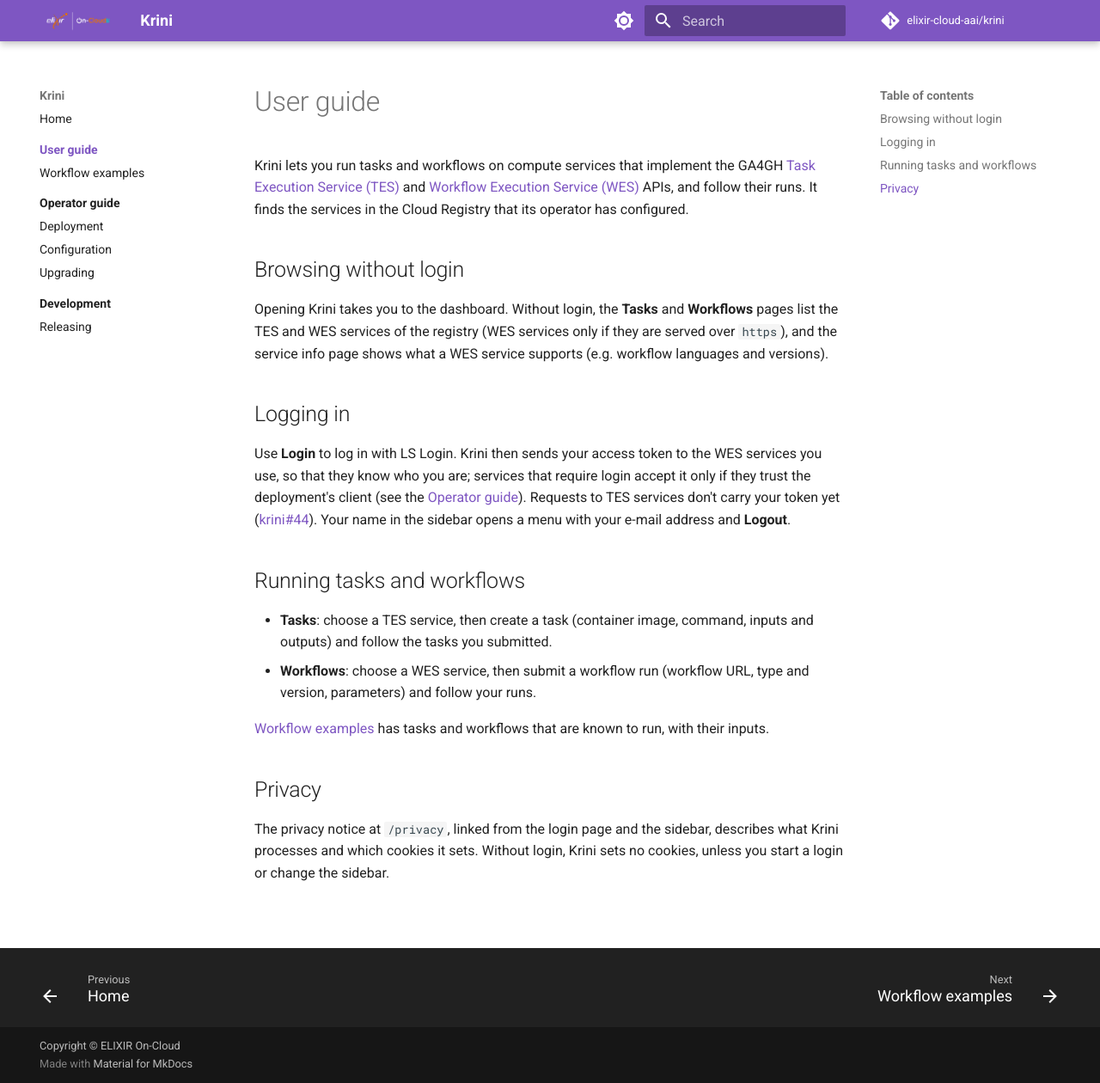
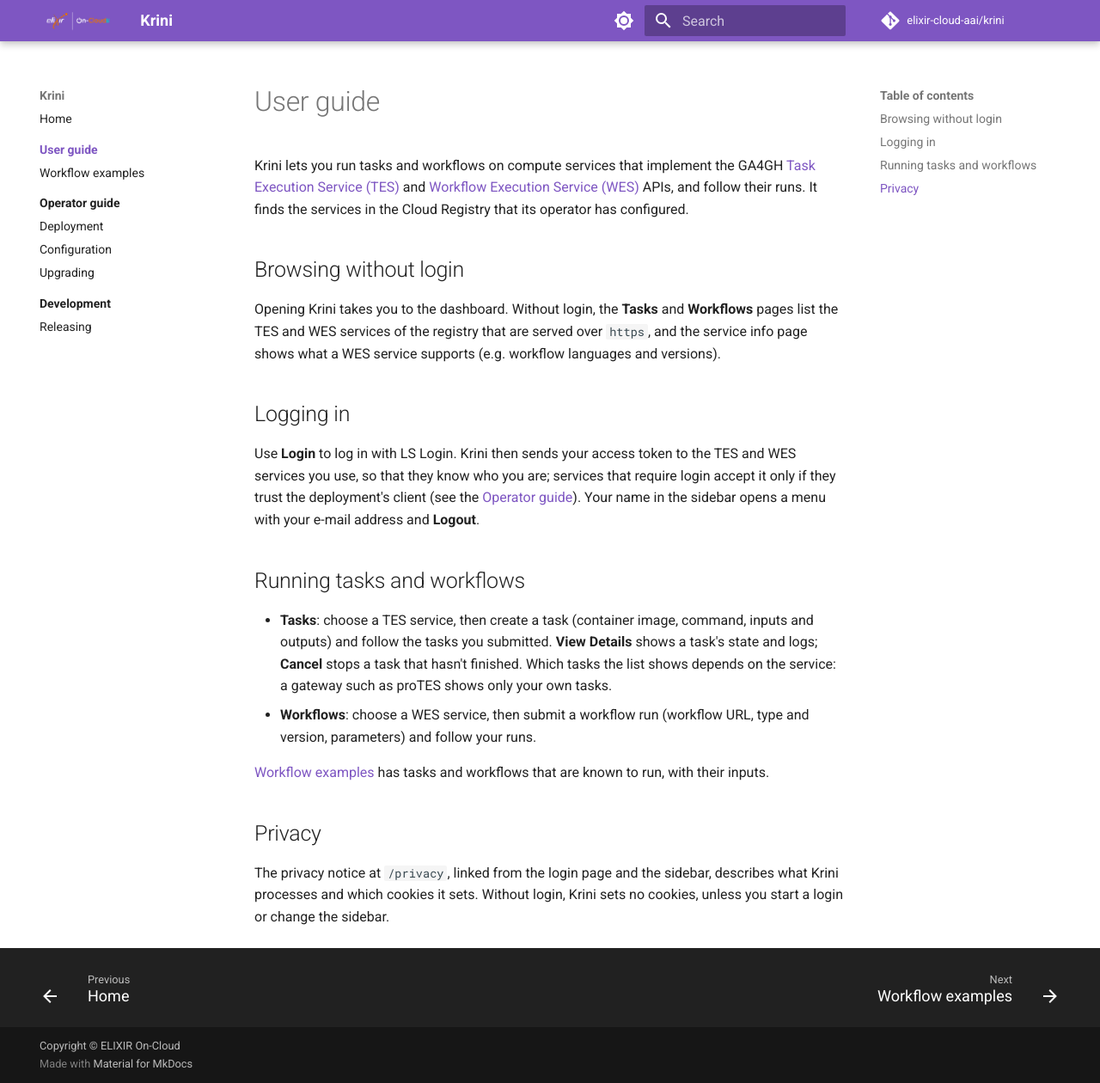
Before and after one commit to elixir-cloud-aai/krini, an MkDocs documentation site: the page built from docs/user-guide/index.md, in a window 1280 px wide and 1260 px high. Shown: the whole window at 86% size. Built offline with MkDocs 1.6.1 and Material for MkDocs 9.7.7, drawn with Linux system fonts in a browser that asks for light colours; comment, search, counter and statistics services are not loaded.

Commit message:
docs: describe tokens and task details for TES
The user and operator guides no longer say that TES requests carry no
token. They describe the https rule for TES services, the task details
and cancel actions, and the new component versions.

Refs #41, #44

Co-Authored-By: Claude Opus 5.5 <noreply@anthropic.com>

```diff
--- a/docs/user-guide/index.md
+++ b/docs/user-guide/index.md
@@ -9,25 +9,27 @@ that its operator has configured.
 ## Browsing without login
 
 Opening Krini takes you to the dashboard. Without login, the **Tasks** and
-**Workflows** pages list the TES and WES services of the registry (WES
-services only if they are served over `https`), and the service info page
+**Workflows** pages list the TES and WES services of the registry that are
+served over `https`, and the service info page
 shows what a WES service supports (e.g. workflow languages and versions).
 
 ## Logging in
 
 Use **Login** to log in with LS Login. Krini then sends your access token
-to the WES services you use, so that they know who you are; services that
-require login accept it only if they trust the deployment's client (see the
+to the TES and WES services you use, so that they know who you are;
+services that require login accept it only if they trust the deployment's
+client (see the
 [Operator guide](../operator-guide/deployment.md#service-configuration)).
-Requests to TES services don't carry your token yet
-([krini#44](https://github.com/elixir-cloud-aai/krini/issues/44)).
 Your name in the sidebar opens a menu with your e-mail address and
 **Logout**.
 
 ## Running tasks and workflows
 
 - **Tasks**: choose a TES service, then create a task (container image,
-  command, inputs and outputs) and follow the tasks you submitted.
+  command, inputs and outputs) and follow the tasks you submitted. **View
+  Details** shows a task's state and logs; **Cancel** stops a task that
+  hasn't finished. Which tasks the list shows depends on the service: a
+  gateway such as proTES shows only your own tasks.
 - **Workflows**: choose a WES service, then submit a workflow run (workflow
   URL, type and version, parameters) and follow your runs.
 
```
Also changed, not shown: docs/operator-guide/deployment.md (+4 -5 lines), docs/operator-guide/index.md (+2 -2 lines).
